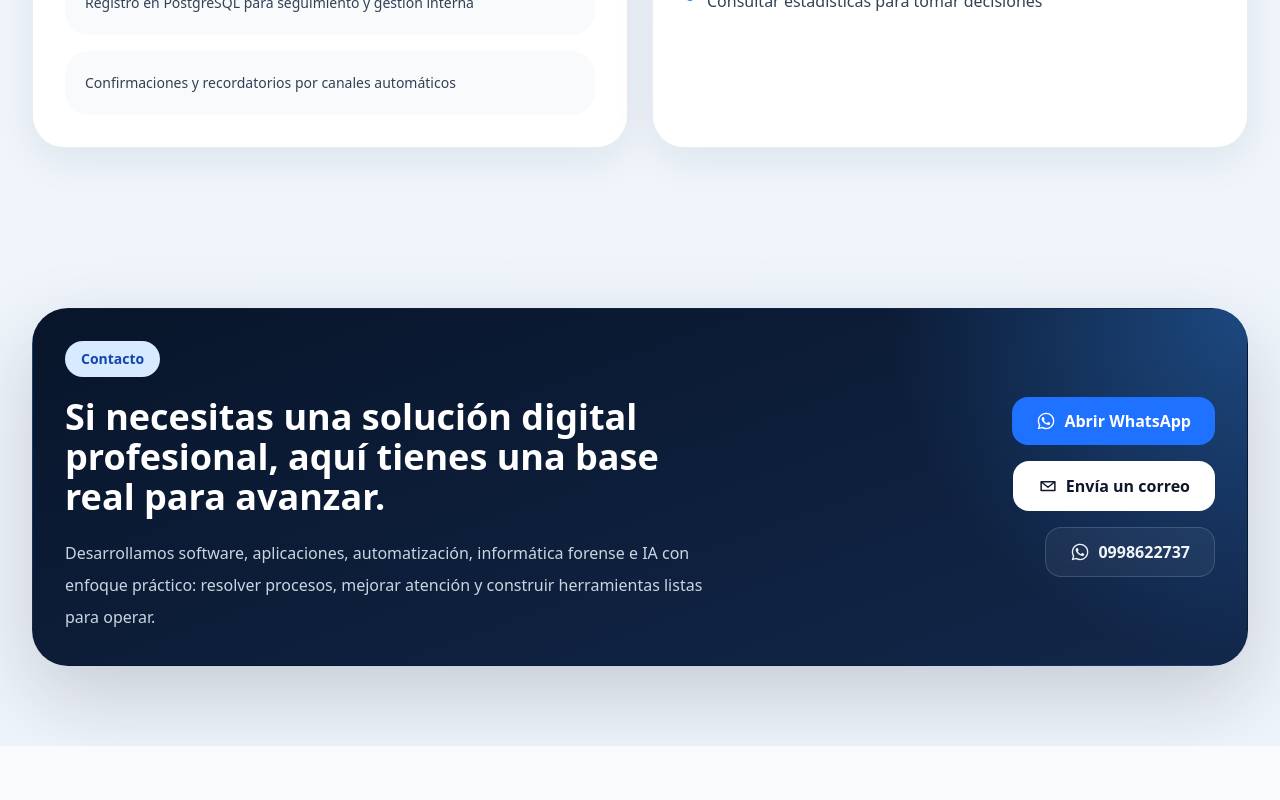
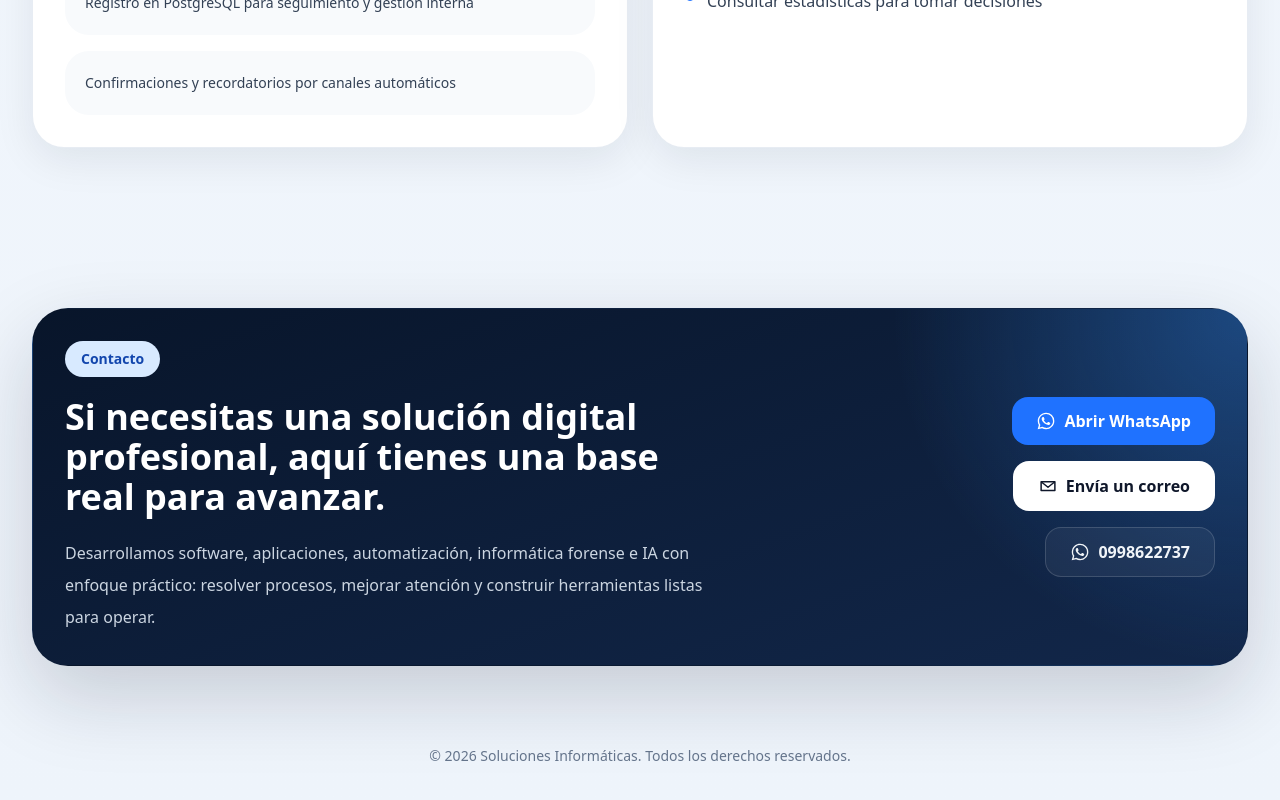
Before and after one commit to solucionesinformaticas169/soluciones-informaticas, a Next.js app: page / in a window 1280 px wide. Shown: the part 3262-4062 px from the top of the page. Before the commit the page ends 4008 px from the top, so only its background shows below. Built offline with nearby package versions, Linux system fonts and the light colour scheme.

Commit message:
Add footer copyright text

```diff
--- a/app/page.tsx
+++ b/app/page.tsx
@@ -289,6 +289,10 @@ export default function HomePage() {
           </div>
         </div>
       </section>
+
+      <footer className="pb-10 text-center text-sm text-slate-500">
+        © 2026 Soluciones Informáticas. Todos los derechos reservados.
+      </footer>
     </main>
   );
 }
```
